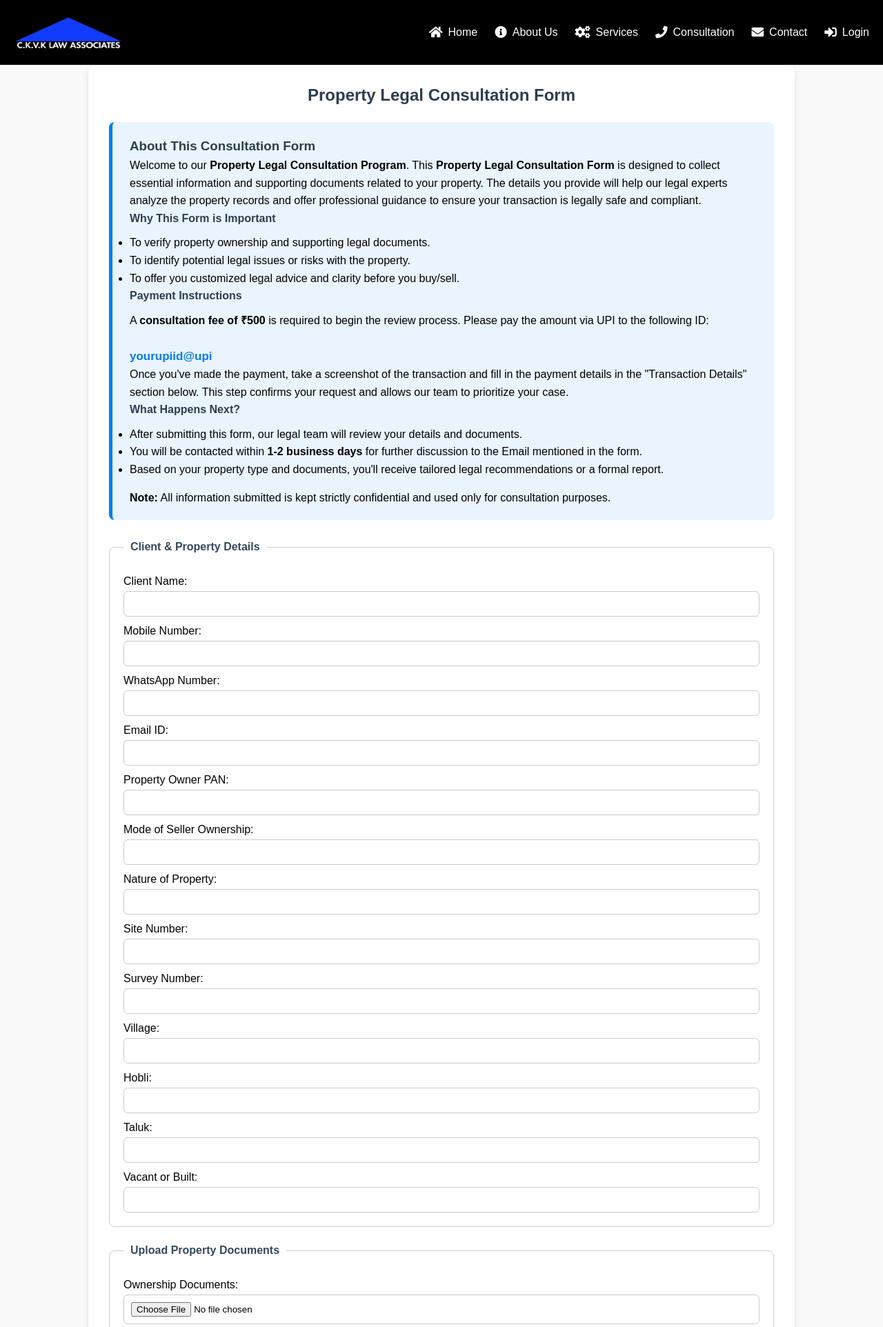
After one commit to vinaykalwala/ClientKyc, a Django app: page /consultation/ in a window 1280 px wide. The commit adds this page. Shown: the top 1924 px of the page at 69% size. Run offline with Django 5.2, Linux system fonts and the light colour scheme.

Commit message:
Consultation

```diff
--- a/ClientKyc/urls.py
+++ b/ClientKyc/urls.py
@@ -59,6 +59,8 @@ urlpatterns = [
     path('about/', about, name='about'),
     path('services/', services, name='services'),
     path('contact/',contact, name='contact'),
+    path('consultation/',consultation, name='consultation'),
+    path('consultation_submit_form/', consultation_submit_form, name='consultation_submit_form'),
 ]
 if settings.DEBUG:
     urlpatterns += static(settings.STATIC_URL, document_root=settings.STATIC_ROOT)
--- a/KycDashboard/views.py
+++ b/KycDashboard/views.py
@@ -1227,3 +1227,59 @@ def services(request):
 
 def contact(request):
     return render(request, 'main/contact.html')
+
+def consultation(request):
+    return render(request,'consultation.html')
+
+from django.views.decorators.csrf import csrf_exempt
+from django.http import HttpResponse
+from django.core.mail import EmailMessage
+
+@csrf_exempt
+def consultation_submit_form(request):
+    if request.method == 'POST':
+        user_email = request.POST.get('email')
+        if not user_email:
+            return HttpResponse("Email is required", status=400)
+
+        subject = "New Property Legal Consultation Form Submission"
+        body = f"""
+        Client Name: {request.POST.get('client_name')}
+        Mobile: {request.POST.get('mobile')}
+        WhatsApp: {request.POST.get('whatsapp')}
+        Email: {user_email}
+        PAN: {request.POST.get('pan')}
+        Mode of Seller Ownership: {request.POST.get('ownership_mode')}
+        Nature of Property: {request.POST.get('nature')}
+        Site Number: {request.POST.get('site_number')}
+        Survey Number: {request.POST.get('survey_number')}
+        Village: {request.POST.get('village')}
+        Hobli: {request.POST.get('hobli')}
+        Taluk: {request.POST.get('taluk')}
+        Vacant or Built: {request.POST.get('vacant_or_built')}
+
+        Transaction Amount: {request.POST.get('transaction_amount')}
+        Transaction Date: {request.POST.get('transaction_date')}
+        Transaction ID: {request.POST.get('transaction_id')}
+        """
+
+        email = EmailMessage(
+            subject=subject,
+            body=body,
+            from_email=user_email,  # 👈 User-provided email as sender
+            to=["durgaprakash1102@gmail.com"],
+            reply_to=[user_email]
+        )
+
+        for file_key in request.FILES:
+            uploaded_file = request.FILES[file_key]
+            email.attach(uploaded_file.name, uploaded_file.read(), uploaded_file.content_type)
+
+        try:
+            email.send(fail_silently=False)
+            messages.success(request, "Form submitted successfully. We will get in touch with you shortly.")
+            return render(request, 'consultation.html', {'success_message': True})
+        except Exception as e:
+            return HttpResponse(f"Email sending failed: {str(e)}", status=500)
+
+    return HttpResponse("Only POST method allowed", status=405)
--- /dev/null
+++ b/templates/consultation.html
@@ -0,0 +1,223 @@
+{% extends 'main/base.html' %} {% block content %}<!DOCTYPE html>
+<html>
+<head>
+  <title>Property Legal Consultation Form</title>
+  <style>
+
+
+    .form-container {
+      background: #fff;
+      max-width: 80%;
+      margin: 0 auto;
+      padding: 30px;
+      border-radius: 12px;
+      box-shadow: 0 4px 10px rgba(0, 0, 0, 0.1);
+    }
+
+    h2 {
+      text-align: center;
+      color: #2c3e50;
+      margin-bottom: 25px;
+    }
+
+    fieldset {
+      border: 1px solid #ccc;
+      border-radius: 8px;
+      padding: 20px;
+      margin-bottom: 25px;
+    }
+
+    legend {
+      font-weight: bold;
+      color: #34495e;
+      padding: 0 10px;
+    }
+
+    label {
+      display: block;
+      margin-top: 12px;
+      font-weight: 500;
+    }
+
+    input[type="text"],
+    input[type="email"],
+    input[type="date"],
+    input[type="file"] {
+      width: 100%;
+      padding: 10px;
+      margin-top: 5px;
+      border: 1px solid #ccc;
+      border-radius: 6px;
+    }
+
+    button {
+      background-color: #2980b9;
+      color: white;
+      padding: 12px 25px;
+      border: none;
+      border-radius: 6px;
+      font-size: 16px;
+      cursor: pointer;
+      display: block;
+      margin: 0 auto;
+      margin-top: 30px;
+    }
+
+    button:hover {
+      background-color: #1f6391;
+    }
+    .modal {
+  display: none;
+  position: fixed;
+  z-index: 999;
+  left: 0; top: 0;
+  width: 100%; height: 100%;
+  overflow: auto;
+  background-color: rgba(0,0,0,0.4);
+}
+
+.modal-content {
+  background-color: #fff;
+  margin: 15% auto;
+  padding: 30px;
+  border-radius: 8px;
+  max-width: 500px;
+  text-align: center;
+  box-shadow: 0 4px 12px rgba(0,0,0,0.3);
+}
+
+.close {
+  color: #aaa;
+  float: right;
+  font-size: 24px;
+  font-weight: bold;
+  cursor: pointer;
+}
+
+  </style>
+</head>
+<body>
+
+<div class="form-container">
+  <h2>Property Legal Consultation Form</h2>
+  <div style="background: #eaf4ff; padding: 20px 25px; border-left: 5px solid #007BFF; border-radius: 8px; margin-bottom: 30px; font-size: 16px; line-height: 1.6;">
+    <h3 style="margin-top: 0; color: #2c3e50;">About This Consultation Form</h3>
+    <p>
+        Welcome to our <strong>Property Legal Consultation Program</strong>. This <strong>Property Legal Consultation Form</strong> is designed to collect essential information and supporting documents related to your property. The details you provide will help our legal experts analyze the property records and offer professional guidance to ensure your transaction is legally safe and compliant.
+    </p>
+
+    <h4 style="margin-bottom: 10px; color: #2c3e50;">Why This Form is Important</h4>
+    <ul style="margin-top: 0;">
+      <li>To verify property ownership and supporting legal documents.</li>
+      <li>To identify potential legal issues or risks with the property.</li>
+      <li>To offer you customized legal advice and clarity before you buy/sell.</li>
+    </ul>
+
+    <h4 style="margin-bottom: 10px; color: #2c3e50;">Payment Instructions</h4>
+    <p>
+      A <strong>consultation fee of ₹500</strong> is required to begin the review process. Please pay the amount via UPI to the following ID:
+      <br><br>
+      <strong style="font-size: 17px; color: #007BFF;">yourupiid@upi</strong>
+    </p>
+    <p>
+      Once you've made the payment, take a screenshot of the transaction and fill in the payment details in the "Transaction Details" section below. This step confirms your request and allows our team to prioritize your case.
+    </p>
+
+    <h4 style="margin-bottom: 10px; color: #2c3e50;">What Happens Next?</h4>
+    <ul>
+      <li>After submitting this form, our legal team will review your details and documents.</li>
+      <li>You will be contacted within <strong>1-2 business days</strong> for further discussion to the Email mentioned in the form.</li>
+      <li>Based on your property type and documents, you'll receive tailored legal recommendations or a formal report.</li>
+    </ul>
+
+    <p style="margin-top: 15px;">
+      <strong>Note:</strong> All information submitted is kept strictly confidential and used only for consultation purposes.
+    </p>
+  </div>
+
+
+
+  <form method="POST" enctype="multipart/form-data" action="/consultation_submit_form/">
+    {% csrf_token %}
+
+    <fieldset>
+      <legend>Client & Property Details</legend>
+      <label>Client Name:</label><input type="text" name="client_name" required>
+      <label>Mobile Number:</label><input type="text" name="mobile" required>
+      <label>WhatsApp Number:</label><input type="text" name="whatsapp">
+      <label>Email ID:</label><input type="email" name="email" required>
+      <label>Property Owner PAN:</label><input type="text" name="pan" required>
+      <label>Mode of Seller Ownership:</label><input type="text" name="ownership_mode" required>
+      <label>Nature of Property:</label><input type="text" name="nature" required>
+      <label>Site Number:</label><input type="text" name="site_number" required>
+      <label>Survey Number:</label><input type="text" name="survey_number" required>
+      <label>Village:</label><input type="text" name="village" required>
+      <label>Hobli:</label><input type="text" name="hobli" required>
+      <label>Taluk:</label><input type="text" name="taluk" required>
+      <label>Vacant or Built:</label><input type="text" name="vacant_or_built" required>
+    </fieldset>
+
+    <fieldset>
+      <legend>Upload Property Documents</legend>
+      <label>Ownership Documents:</label><input type="file" name="ownership_docs">
+      <label>Property Tax Receipt:</label><input type="file" name="tax_receipt">
+      <label>Encumbrance Certificate:</label><input type="file" name="encumbrance_cert">
+      <label>Khata Certificate:</label><input type="file" name="khata_cert">
+      <label>Khata Extract:</label><input type="file" name="khata_extract">
+      <label>Land Conversion Order:</label><input type="file" name="land_conversion">
+      <label>Property Plan/Layout:</label><input type="file" name="property_plan">
+      <label>PAN Card of Owner:</label><input type="file" name="pan_card">
+      <label>Previous Sale Deeds:</label><input type="file" name="sale_deeds">
+      <label>Loan Documents:</label><input type="file" name="loan_docs">
+      <label>Court Orders (if any):</label><input type="file" name="court_orders">
+      <label>Location Map:</label><input type="file" name="location_map">
+    </fieldset>
+
+    <fieldset>
+        <div style="background-color:#f9f9f9; border-left:4px solid #007BFF; padding:10px; margin-bottom:15px;">
+            <strong>Payment Instructions:</strong><br>
+            Please pay <strong>₹500</strong> to the following UPI ID: <strong style="color:#007BFF;">yourupiid@upi</strong><br>
+            After completing the payment, take a screenshot and fill in the transaction details below. Attach the screenshot to submit the form.
+          </div>
+      <legend>Transaction Details</legend>
+      <label>Transaction Amount:</label><input type="text" name="transaction_amount" required>
+      <label>Transaction Date:</label><input type="date" name="transaction_date" required>
+      <label>Transaction ID:</label><input type="text" name="transaction_id" required>
+      <label>Transaction Screenshot:</label><input type="file" name="transaction_screenshot" required>
+    </fieldset>
+
+    <button type="submit">Submit</button>
+  </form>
+
+
+</div>
+<div id="successModal" class="modal">
+    <div class="modal-content">
+      <span class="close">&times;</span>
+      <h2>Form Submitted Successfully!</h2>
+      <p>Your consultation form has been submitted. We will get in touch with you within the next 36 to 48 hours.</p>
+    </div>
+  </div>
+
+  <script>
+    {% if success_message %}
+      var modal = document.getElementById("successModal");
+      modal.style.display = "block";
+
+      var span = document.getElementsByClassName("close")[0];
+      span.onclick = function () {
+        modal.style.display = "none";
+      };
+
+      window.onclick = function (event) {
+        if (event.target == modal) {
+          modal.style.display = "none";
+        }
+      };
+    {% endif %}
+  </script>
+
+
+</body>
+</html>
+{% endblock %}
--- a/templates/main/base.html
+++ b/templates/main/base.html
@@ -288,6 +288,7 @@ footer {
                 <a href="{% url 'landing' %}"><i class="fas fa-home"></i> Home</a>
                 <a href="{% url 'about' %}"><i class="fas fa-info-circle"></i> About Us</a>
                 <a href="{% url 'services' %}"><i class="fas fa-cogs"></i> Services</a>
+                <a href="{% url 'consultation' %}"><i class="fas fa-phone"></i> Consultation</a>
                 <a href="{% url 'contact' %}"><i class="fas fa-envelope"></i> Contact</a>
                 <a href="{% url 'login' %}"><i class="fas fa-sign-in-alt"></i> Login</a>
             </div>
```
Also changed, not shown: ClientKyc/settings.py (+8 -0 lines).
